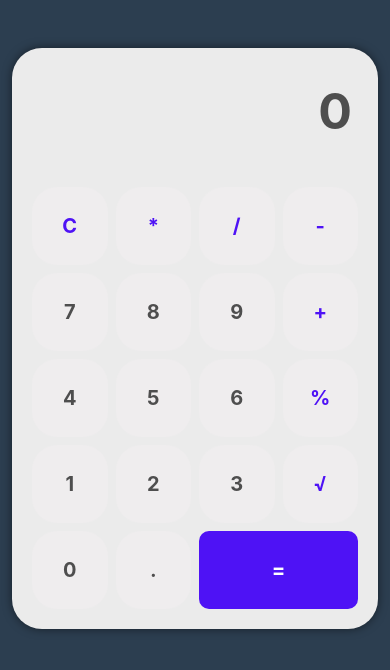
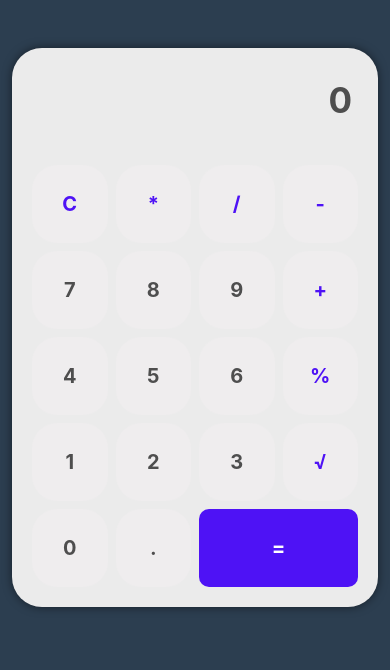
Before and after one commit to alikhan40310/Calculator-App-in-Vue-JS, a Vue app: page / in a window 390 px wide. Shown: the top 670 px of the page. Built offline with nearby package versions, Linux system fonts and the light colour scheme.

Commit message:
mobile responsive & all screen

```diff
--- a/src/assets/base.css
+++ b/src/assets/base.css
@@ -43,7 +43,7 @@
 }
 
 body {
-  color: #fff;
+  color: var(--hover-text-color);
   background: var(--bg-color);
   transition:  color 0.5s, background-color 0.5s;
   font-family: Inter, -apple-system, BlinkMacSystemFont, 'Segoe UI', Roboto, Oxygen, Ubuntu,
@@ -59,3 +59,7 @@
 .fonts{font-weight: bold;}
 .cusmar{padding-bottom: 100px;}
 .themecolor{background-color: var(--equal-btn);}
+
+.form-controld{
+  accent-color: red;
+}
--- a/src/components/CalculatorApp.vue
+++ b/src/components/CalculatorApp.vue
@@ -11,7 +11,7 @@
 }
 .content {
   background: #234;
-  width: auto;
+  width: 25vw;
   border-radius: 30px;
   text-align: right;
   font-weight: bold;
@@ -20,6 +20,7 @@
   box-shadow: 0px 0px 10px rgba(0, 0, 0, 0.5);
   margin-top: 8rem;
   padding-bottom: 20%;
+  word-wrap: break-word;
 }
 .main-bg {
   background: transparent;
@@ -56,8 +57,26 @@
 .bg-vue-orange{
   background-color: #f88238;
   color: #fff;
-    border-radius: 10px;
+  border-radius: 10px;
+}
+@media (max-width: 1300px) {
+  .content{
+    width:auto;
+  }
+}
+@media screen and (max-width:600px){
+  .content{
+    width:80%;
+    font-size: 10px;
+  }
+  .main-bg{font-size: 40px;}
+}
 
+@media screen and (max-width:479px){
+  .content{
+    width: 100%;
+  }
+  .main-bg{font-size: 35px;}
 }
 </style>
 
```
